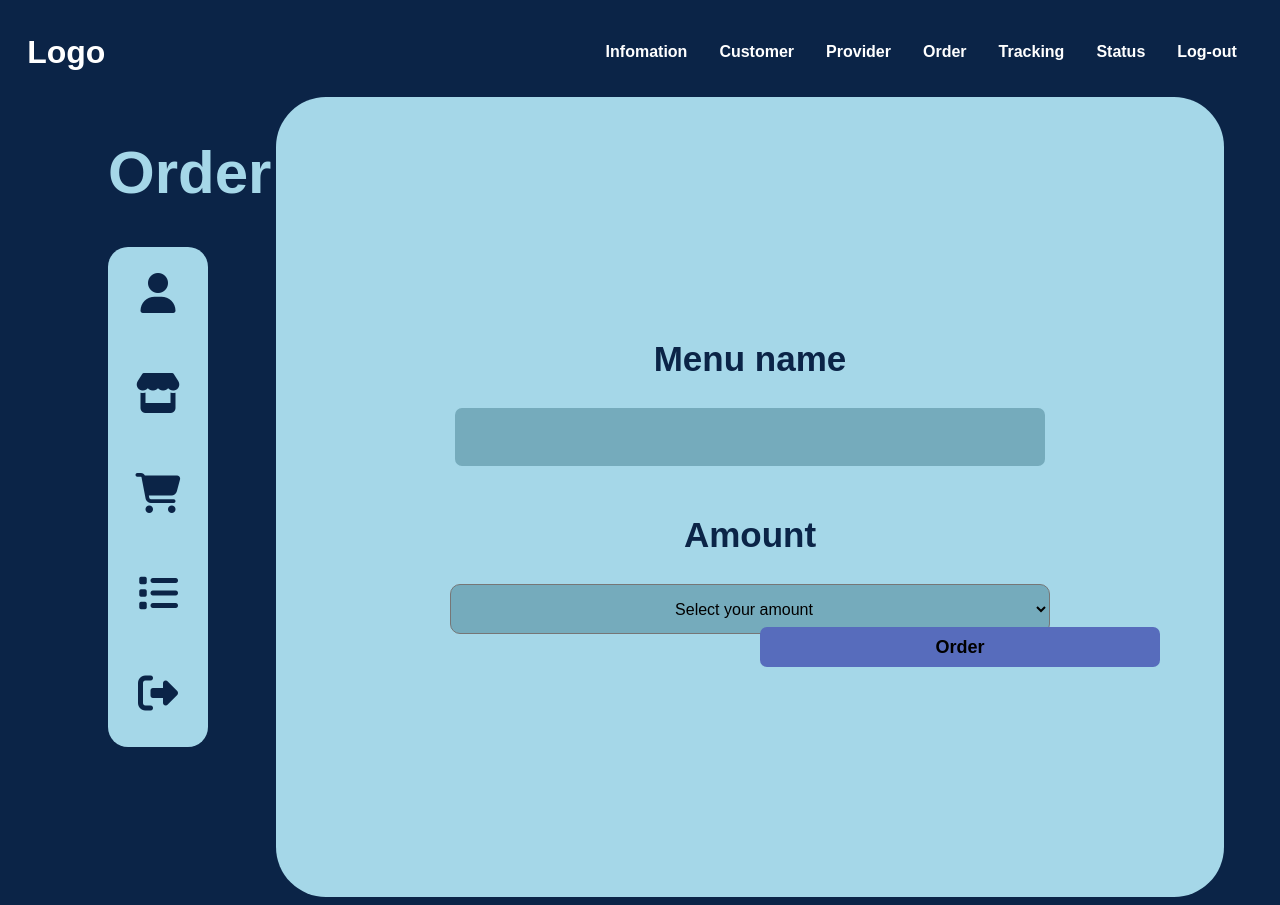
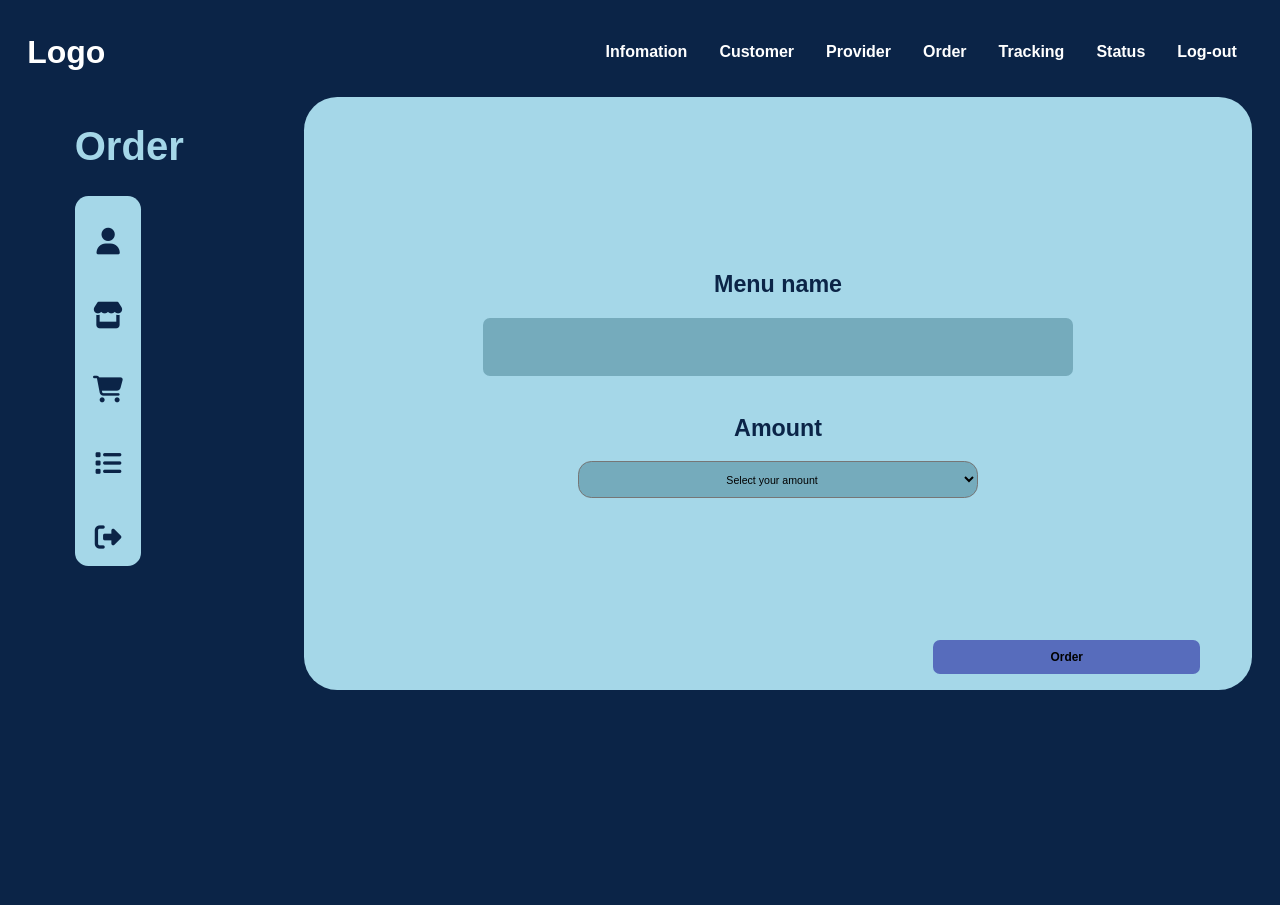
Before and after one commit to tirk101/web_app_proj, a React (Create React App) app: page /order in a window 1280 px wide. After the commit the page ends 800 px from the top, so only its background shows below. Built offline with nearby package versions, Linux system fonts and the light colour scheme.

Commit message:
Update Provider_Page.css

```diff
--- a/src/components/pages/Provider_Page.css
+++ b/src/components/pages/Provider_Page.css
@@ -6,19 +6,19 @@
 .left-container{
     display: flex;
     flex-direction: column;
-    margin-left: 100px;
+    margin-left: 5.21vw;
 }
 
 .left-container .menu-container{
     display: flex;
     flex-direction: column;
     margin-right: auto;
-    font-size: 40px;
+    font-size: 2.08vw;
     align-items: center;
     background-color: var(--text-color);
-    width: 100px;
-    height: 500px;
-    border-radius: 20px;
+    width: 5.21vw;
+    height: 46.29vh;
+    border-radius: 1.04vw;
 }
 
 .left-container .menu-container i{
@@ -30,40 +30,40 @@
 .left-container .menu-container a{
     background-color: var(--text-color);
     color: var(--bg-color);
-    margin-bottom: 30px;
+    margin-bottom: 1.56vh;
     margin-top: auto;
 }
 
 .left-container h1{
     color: var(--text-color);
-    font-size: 60px;
+    font-size: 3.13vw;
 }
 
 .right-container {
     display: flex;
     align-items: center;
     width: 75%;
-    margin-right: 3rem;
+    margin-right: 1.56vw;
     background-color: var(--text-color);
     flex-direction: column;
-    border-radius: 50px;
-    height: 800px;
+    border-radius: 2.6vw;
+    height: 74.07vh;
 }
 
 .right-container h2 {
     background-color: var(--text-color);
     color: var(--bg-color);
-    font-size: 35px;
+    font-size: 1.82vw;
 }
 
 .right-container select {
     background-color: rgb(117, 171, 188);
-    width: 600px;
-    height: 50px;
+    width: 31.25vw;
+    height: 4.63vh;
     text-align: center;
-    border-radius: 10px;
-    margin-bottom: 50px;
-    font-size: 16px;
+    border-radius: 1.04vw;
+    margin-bottom: 4.63vh;
+    font-size: 0.83vw;
 }
 
 .right-container option {
@@ -76,10 +76,10 @@
 
 .right-container a button{
     position: absolute;
-    width: 400px;
-    height: 40px;
-    bottom: 120px;
-    right: 120px;
-    font-size: 18px;
+    width: 20.83vw;
+    height: 4.22vh;
+    bottom: 14.11vh;
+    right: 6.25vw;
+    font-size: 0.93vw;
     font-weight: bold;
 }
```
